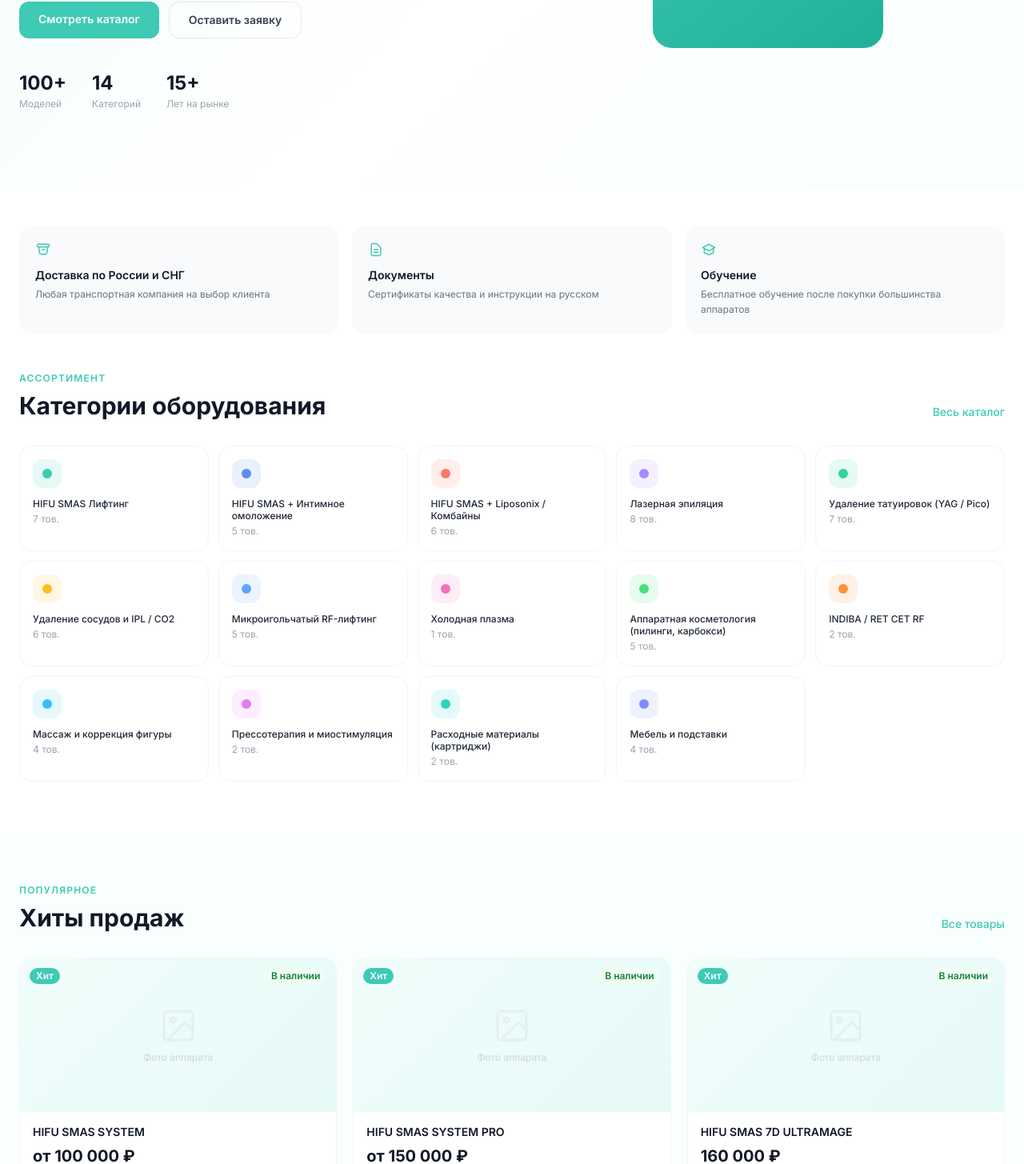
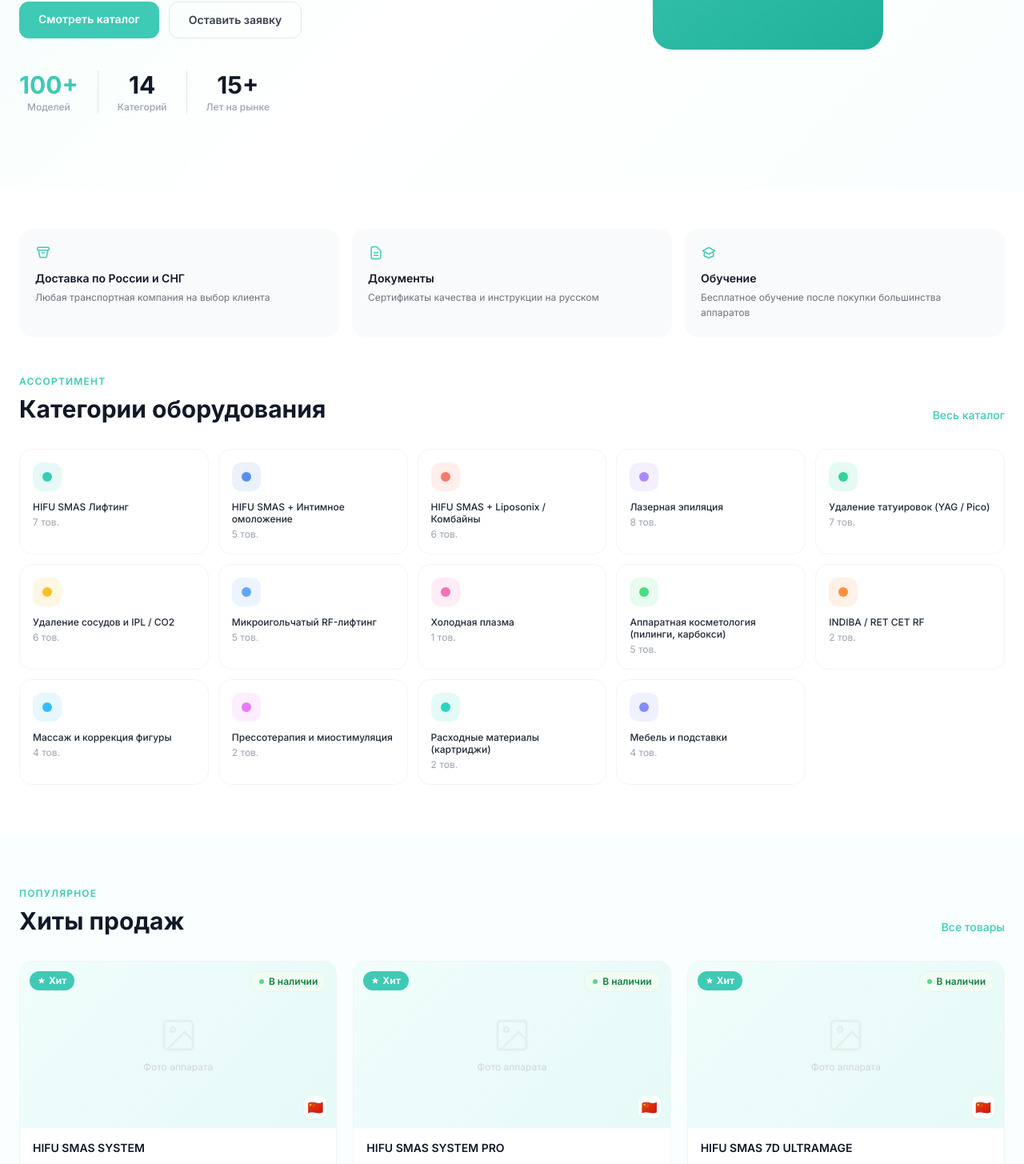
Before and after one commit to Khusrav-afk/Beauty-Shape, a Next.js app: page / in a window 1280 px wide. Shown: the part 499-1954 px from the top of the page at 80% size. Built offline with nearby package versions, Linux system fonts and the light colour scheme.

Commit message:
Update page.js

```diff
--- a/app/page.js
+++ b/app/page.js
@@ -1,7 +1,7 @@
 import Link from 'next/link'
 import Header from '@/components/Header'
 import Footer from '@/components/Footer'
-import { categories, getHitProducts, formatPrice } from '@/lib/catalog'
+import { categories, getHitProducts, formatPrice, COUNTRY_FLAGS } from '@/lib/catalog'
 
 export const dynamic = 'force-dynamic'
 
@@ -48,14 +48,22 @@ export default function HomePage() {
                     Оставить заявку
                   </Link>
                 </div>
-                {/* Счётчики — без гарантии */}
-                <div className="flex gap-8 mt-10">
-                  {[['100+','Моделей'],['14','Категорий'],['15+','Лет на рынке']].map(([num, label]) => (
-                    <div key={label}>
-                      <div className="text-2xl font-bold text-gray-900">{num}</div>
-                      <div className="text-xs text-gray-400 mt-0.5">{label}</div>
+                {/* Счётчики */}
+                <div className="flex gap-6 mt-10">
+                  <div className="text-center">
+                    <div className="text-3xl font-black text-gray-900" style={{color:'#3ECAB4'}}>100+</div>
+                    <div className="text-xs text-gray-400 mt-0.5 font-medium">Моделей</div>
                   </div>
-                  ))}
+                  <div className="w-px bg-gray-200"/>
+                  <div className="text-center">
+                    <div className="text-3xl font-black text-gray-900">14</div>
+                    <div className="text-xs text-gray-400 mt-0.5 font-medium">Категорий</div>
+                  </div>
+                  <div className="w-px bg-gray-200"/>
+                  <div className="text-center">
+                    <div className="text-3xl font-black text-gray-900">15+</div>
+                    <div className="text-xs text-gray-400 mt-0.5 font-medium">Лет на рынке</div>
+                  </div>
                 </div>
               </div>
               <div className="hidden md:flex items-center justify-center">
@@ -146,15 +154,40 @@ export default function HomePage() {
             </div>
             <div className="grid grid-cols-1 sm:grid-cols-2 lg:grid-cols-3 gap-5">
               {hits.map(product => (
-                <div key={product.id} className="bg-white rounded-2xl border border-gray-100 overflow-hidden hover:shadow-lg transition-all duration-200 group">
-                  <div className="h-48 flex items-center justify-center relative" style={{background:'linear-gradient(135deg, #f0fdfb, #e6faf7)'}}>
+                <div key={product.id} className="bg-white rounded-2xl border border-gray-100 overflow-hidden hover:shadow-lg hover:-translate-y-0.5 transition-all duration-200 group">
+                  <Link href={`/catalog/${product.categorySlug}/${product.slug}`}>
+                    <div className="h-52 flex items-center justify-center relative" style={{background:'linear-gradient(135deg, #f0fdfb, #e6faf7)'}}>
+
+                      {/* Хит */}
                       {product.isHit && (
-                      <span className="absolute top-3 left-3 px-2 py-0.5 text-xs font-semibold text-white rounded-full" style={{background:'#3ECAB4'}}>Хит</span>
+                        <span className="absolute top-3 left-3 px-2.5 py-1 text-xs font-bold text-white rounded-full flex items-center gap-1" style={{background:'#3ECAB4'}}>
+                          <svg className="w-2.5 h-2.5" fill="currentColor" viewBox="0 0 20 20">
+                            <path d="M9.049 2.927c.3-.921 1.603-.921 1.902 0l1.07 3.292a1 1 0 00.95.69h3.462c.969 0 1.371 1.24.588 1.81l-2.8 2.034a1 1 0 00-.364 1.118l1.07 3.292c.3.921-.755 1.688-1.54 1.118l-2.8-2.034a1 1 0 00-1.175 0l-2.8 2.034c-.784.57-1.838-.197-1.539-1.118l1.07-3.292a1 1 0 00-.364-1.118L2.98 8.72c-.783-.57-.38-1.81.588-1.81h3.461a1 1 0 00.951-.69l1.07-3.292z"/>
+                          </svg>
+                          Хит
+                        </span>
                       )}
-                    {product.stock > 0
-                      ? <span className="absolute top-3 right-3 px-2 py-0.5 text-xs font-semibold rounded-full bg-green-50 text-green-700">В наличии</span>
-                      : <span className="absolute top-3 right-3 px-2 py-0.5 text-xs font-semibold rounded-full bg-gray-100 text-gray-500">Под заказ</span>
-                    }
+
+                      {/* Статус — графическая плашка с точкой */}
+                      {product.stock > 0 ? (
+                        <span className="absolute top-3 right-3 flex items-center gap-1.5 px-2.5 py-1 text-xs font-semibold rounded-full bg-green-50 text-green-700 border border-green-100">
+                          <span className="w-1.5 h-1.5 rounded-full bg-green-500 animate-pulse"/>
+                          В наличии
+                        </span>
+                      ) : (
+                        <span className="absolute top-3 right-3 flex items-center gap-1.5 px-2.5 py-1 text-xs font-semibold rounded-full bg-gray-50 text-gray-500 border border-gray-200">
+                          <span className="w-1.5 h-1.5 rounded-full bg-gray-400"/>
+                          Под заказ
+                        </span>
+                      )}
+
+                      {/* Флаг страны */}
+                      {product.country && COUNTRY_FLAGS[product.country] && (
+                        <div className="absolute bottom-3 right-3 w-7 h-7 rounded-lg bg-white/90 backdrop-blur-sm shadow-sm flex items-center justify-center text-base">
+                          {COUNTRY_FLAGS[product.country]}
+                        </div>
+                      )}
+
                       <div className="text-center text-gray-300">
                         <svg width="48" height="48" viewBox="0 0 24 24" fill="none" stroke="currentColor" className="mx-auto mb-2 opacity-30">
                           <rect x="3" y="3" width="18" height="18" rx="2" strokeWidth="1.5"/>
@@ -164,8 +197,11 @@ export default function HomePage() {
                         <p className="text-xs">Фото аппарата</p>
                       </div>
                     </div>
+                  </Link>
                   <div className="p-4">
-                    <h3 className="font-semibold text-gray-900 text-sm mb-2 leading-tight line-clamp-2">{product.name}</h3>
+                    <h3 className="font-semibold text-gray-900 text-sm mb-2 leading-tight line-clamp-2 group-hover:text-teal-700 transition-colors">
+                      <Link href={`/catalog/${product.categorySlug}/${product.slug}`}>{product.name}</Link>
+                    </h3>
                     <p className="text-xl font-bold text-gray-900 mb-3">{formatPrice(product.price, product.priceFrom)}</p>
                     <Link href={`/catalog/${product.categorySlug}/${product.slug}`}
                       className="block w-full py-2.5 rounded-xl text-center text-sm font-semibold text-white hover:opacity-90 transition-opacity"
```
Lines whose indentation alone changed are shown as unchanged.
